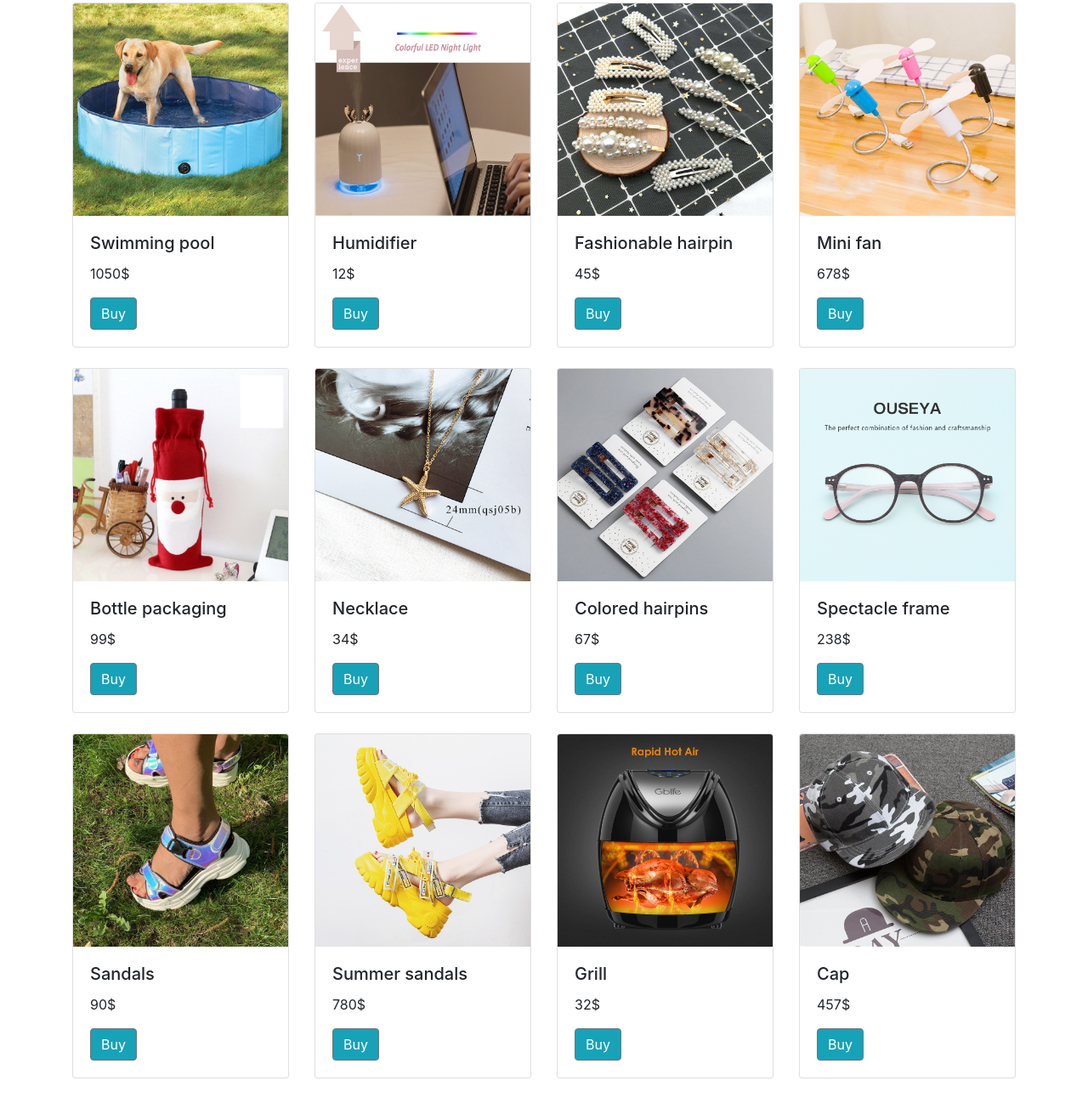
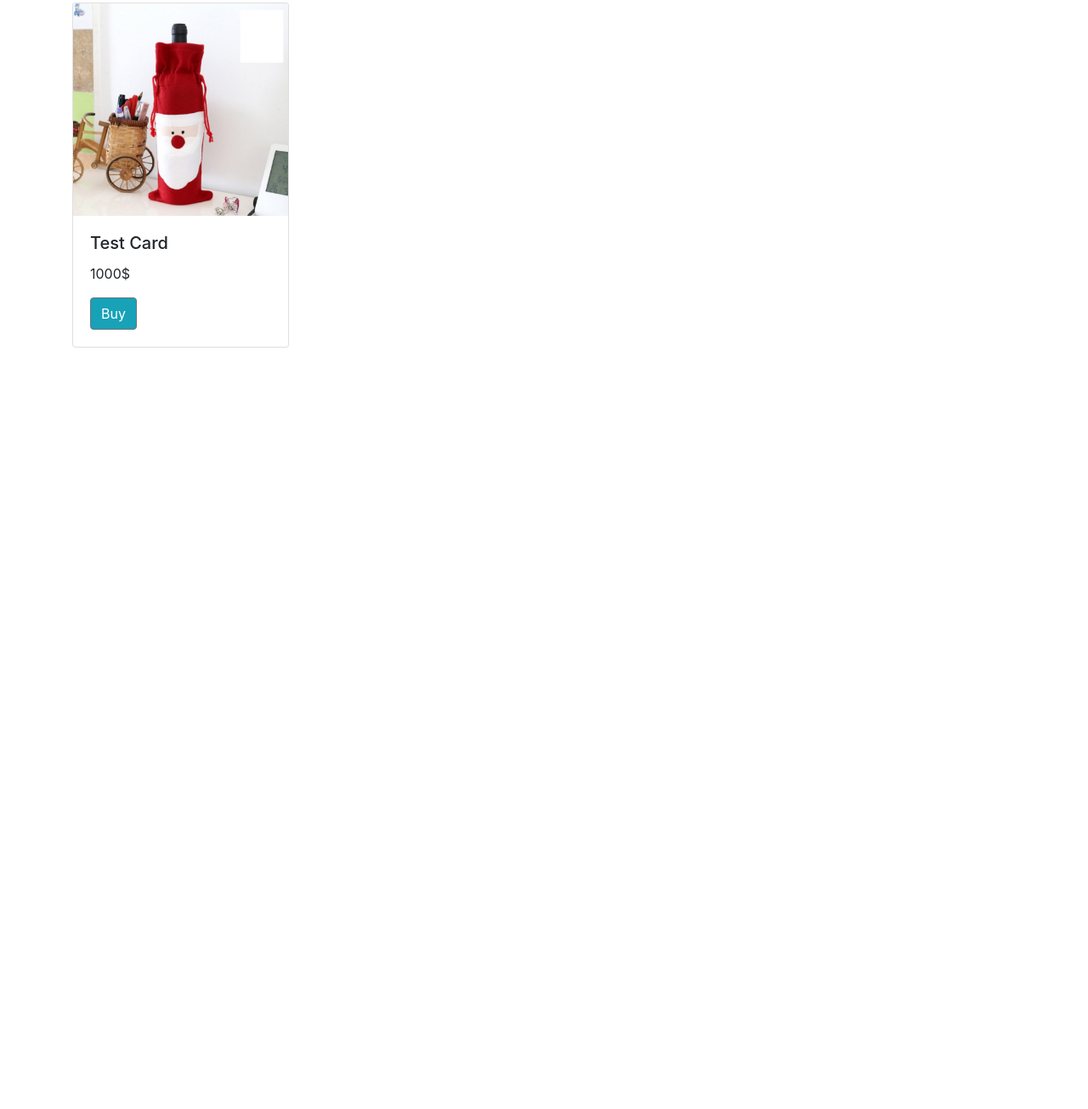
Before and after one commit to ofdaisies/Project, a plain HTML site: page www/index.html in a window 1280 px wide. Shown: the part 281-1586 px from the top of the page at 85% size. After the commit the page ends 800 px from the top, so only its background shows below. Drawn offline with nearby package versions, Linux system fonts and the light colour scheme.

Commit message:
refactoring

```diff
--- a/www/index.html
+++ b/www/index.html
@@ -33,6 +33,19 @@
 		<ol class="breadcrumb">
 			<li class="breadcrumb-item active" aria-current="page">Shopping</li>
 		</ol>
+		<div class="modal fade" id="myModal" tabindex="-1" role="dialog" aria-labelledby="myModalLabel" aria-hidden="true">
+			<div class="modal-dialog" role="document">
+				<div class="modal-content">
+					<div class="modal-header">
+						<h4 class="modal-title" id="myModalLabel">Thanks for choosing us!</h4>
+					</div>
+					<div class="modal-body">Add to cart!</div>
+					<div class="modal-footer">
+						<button type="button" class="btn btn-secondary" data-dismiss="modal">Close</button>
+					</div>
+				</div>
+			</div>
+		</div>
 	</nav>
 	<div class="container">
 		<form>
@@ -50,202 +63,24 @@
 	   </select>
 	</span>
 	</p>
-		<div class="row">
-			<div class="col-sm-6 col-lg-3">
-				<div class="card">
-				<img class="card-img-top" alt="Card header image" src="dog.jpg">
-					<div class="card-body">
-						<h5 class="card-title">Swimming pool</h5>
-						<p class="card-text">
-							<script>
-								document.write(price[0],"$");
-							</script>
-						</p>
-						<a href="#" class="btn btn-secondary bg-info" data-toggle="modal" data-target="#myModal" data-placement="top" title="tap here!">Buy</a>
-					</div>
-				</div>
-			</div>
-			<div class="col-sm-6 col-lg-3">
-				<div class="card">
-				<img class="card-img-top" alt="Card header image" src="air.jpg">
-					<div class="card-body">
-						<h5 class="card-title">Humidifier</h5>
-						<p class="card-text">
-							<script>
-								document.write(price[1],"$");
-							</script>
-						</p>
-						<a href="#" class="btn btn-secondary bg-info" data-toggle="modal" data-target="#myModal" data-placement="top" title="tap here!">Buy</a>
-						<div class="modal fade" id="myModal" tabindex="-1" role="dialog" aria-labelledby="myModalLabel" aria-hidden="true">
-						  <div class="modal-dialog" role="document">
-							<div class="modal-content">
-							  <div class="modal-header">
-									<h4 class="modal-title" id="myModalLabel">Thanks for choosing us!</h4>
-								</div>
-							  <div class="modal-body">
-								Add to cart!
-							  </div>
-							  <div class="modal-footer">
-								<button type="button" class="btn btn-secondary" data-dismiss="modal">Close</button>
-							  </div>
-							</div>
-						  </div>
-						</div>
-					</div>
-				</div>
-			</div>
-			<div class="col-sm-6 col-lg-3">
-				<div class="card">
-				<img class="card-img-top" alt="Card header image" src="hair.jpg">
-					<div class="card-body">
-						<h5 class="card-title">Fashionable hairpin</h5>
-						<p class="card-text">
-							<script>
-								document.write(price[2],"$");
-							</script>
-						</p>
-						<a href="#" class="btn btn-secondary bg-info" data-toggle="modal" data-target="#myModal"" data-placement="top" title="tap here!">Buy</a>
-					</div>
-				</div>
-			</div>
-			<div class="col-sm-6 col-lg-3">
-				<div class="card">
-				<img class="card-img-top" alt="Card header image" src="helicopter.jpg">
-					<div class="card-body">
-						<h5 class="card-title">Mini fan</h5>
-						<p class="card-text">
-							<script>
-								document.write(price[3],"$");
-							</script>
-						</p>
-						<a href="#" class="btn btn-secondary bg-info" data-toggle="modal" data-target="#myModal" data-placement="top" title="tap here!">Buy</a>
-					</div>
-				</div>
-			</div>
-		</div>
 	</div>
-	<br>
 	<div class="container">
 		<div class="row">
+
 			<div class="col-sm-6 col-lg-3">
 				<div class="card">
 				<img class="card-img-top" alt="Card header image" src="pack.jpg">
 					<div class="card-body">
-						<h5 class="card-title">Bottle packaging</h5>
-						<p class="card-text">
-							<script>
-								document.write(price[4],"$");
-							</script>
-						</p>
+						<h5 class="card-title">Test Card</h5>
+						<p class="card-text">1000$</p>
 						<a href="#" class="btn btn-secondary bg-info" data-toggle="modal" data-target="#myModal" data-placement="top" title="tap here!">Buy</a>
 					</div>
 				</div>
+				<br>
 			</div>
-			<div class="col-sm-6 col-lg-3">
-				<div class="card">
-				<img class="card-img-top" alt="Card header image" src="neckles.jpg">
-					<div class="card-body">
-						<h5 class="card-title">Necklace</h5>
-						<p class="card-text">
-							<script>
-								document.write(price[5],"$");
-							</script>
-						</p>
-						<a href="#" class="btn btn-secondary bg-info" data-toggle="modal" data-target="#myModal" data-placement="top" title="tap here!">Buy</a>
 
-					</div>
-				</div>
-			</div>
-			<div class="col-sm-6 col-lg-3">
-				<div class="card">
-				<img class="card-img-top" alt="Card header image" src="accesories.jpg">
-					<div class="card-body">
-						<h5 class="card-title">Сolored hairpins</h5>
-						<p class="card-text">
-							<script>
-								document.write(price[6],"$");
-							</script>
-						</p>
-						<a href="#" class="btn btn-secondary bg-info" data-toggle="modal" data-target="#myModal"" data-placement="top" title="tap here!">Buy</a>
-					</div>
-				</div>
-			</div>
-			<div class="col-sm-6 col-lg-3">
-				<div class="card">
-				<img class="card-img-top" alt="Card header image" src="glasses.jpg">
-					<div class="card-body">
-						<h5 class="card-title">Spectacle frame</h5>
-						<p class="card-text">
-							<script>
-								document.write(price[7],"$");
-							</script>
-						</p>
-						<a href="#" class="btn btn-secondary bg-info" data-toggle="modal" data-target="#myModal" data-placement="top" title="tap here!">Buy</a>
-					</div>
-				</div>
-			</div>
-		</div>
-	</div>
-	<br>
-	<div class="container">
-		<div class="row">
-			<div class="col-sm-6 col-lg-3">
-				<div class="card">
-				<img class="card-img-top" alt="Card header image" src="shose.jpg">
-					<div class="card-body">
-						<h5 class="card-title">Sandals</h5>
-						<p class="card-text">
-							<script>
-								document.write(price[8],"$");
-							</script>
-						</p>
-						<a href="#" class="btn btn-secondary bg-info" data-toggle="modal" data-target="#myModal" data-placement="top" title="tap here!">Buy</a>
-					</div>
-				</div>
-			</div>
-			<div class="col-sm-6 col-lg-3">
-				<div class="card">
-				<img class="card-img-top" alt="Card header image" src="summershoes.jpg">
-					<div class="card-body">
-						<h5 class="card-title">Summer sandals</h5>
-						<p class="card-text">
-							<script>
-								document.write(price[9],"$");
-							</script>
-						</p>
-						<a href="#" class="btn btn-secondary bg-info" data-toggle="modal" data-target="#myModal" data-placement="top" title="tap here!">Buy</a>
+			<!-- Сюда карты -->
 
-					</div>
-				</div>
-			</div>
-			<div class="col-sm-6 col-lg-3">
-				<div class="card">
-				<img class="card-img-top" alt="Card header image" src="fry.jpg">
-					<div class="card-body">
-						<h5 class="card-title">Grill</h5>
-						<p class="card-text">
-							<script>
-								document.write(price[10],"$");
-							</script>
-						</p>
-						<a href="#" class="btn btn-secondary bg-info" data-toggle="modal" data-target="#myModal"" data-placement="top" title="tap here!">Buy</a>
-					</div>
-				</div>
-			</div>
-			<div class="col-sm-6 col-lg-3">
-				<div class="card">
-				<img class="card-img-top" alt="Card header image" src="hats.jpg">
-					<div class="card-body">
-						<h5 class="card-title">Cap</h5>
-						<p class="card-text">
-							<script>
-								document.write(price[11],"$");
-							</script>
-						</p>
-						<a href="#" class="btn btn-secondary bg-info" data-toggle="modal" data-target="#myModal" data-placement="top" title="tap here!">Buy</a>
-					</div>
-				</div>
-			</div>
 		</div>
 	</div>
 	<div class="Footer">
@@ -256,5 +91,16 @@
     <script src="https://code.jquery.com/jquery-3.3.1.slim.min.js" integrity="sha384-q8i/X+965DzO0rT7abK41JStQIAqVgRVzpbzo5smXKp4YfRvH+8abtTE1Pi6jizo" crossorigin="anonymous"></script>
     <script src="https://cdnjs.cloudflare.com/ajax/libs/popper.js/1.14.3/umd/popper.min.js" integrity="sha384-ZMP7rVo3mIykV+2+9J3UJ46jBk0WLaUAdn689aCwoqbBJiSnjAK/l8WvCWPIPm49" crossorigin="anonymous"></script>
     <script src="https://stackpath.bootstrapcdn.com/bootstrap/4.1.3/js/bootstrap.min.js" integrity="sha384-ChfqqxuZUCnJSK3+MXmPNIyE6ZbWh2IMqE241rYiqJxyMiZ6OW/JmZQ5stwEULTy" crossorigin="anonymous"></script>
+
+
+	<script>
+
+
+
+	</script>
+
+
+
+
   </body>
 </html>
```
